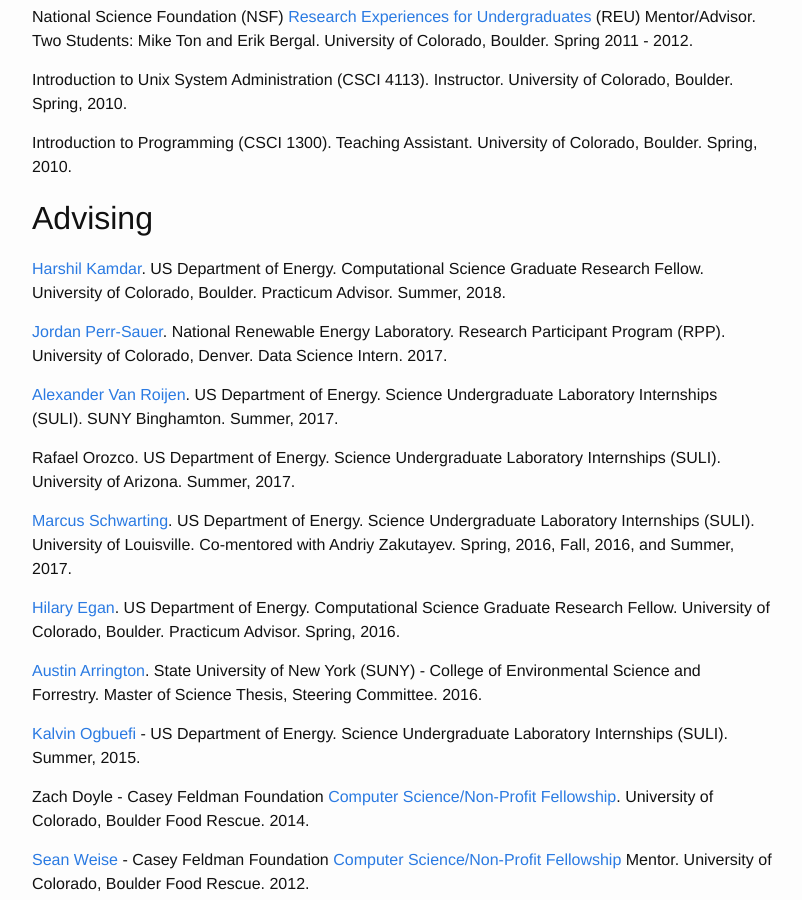
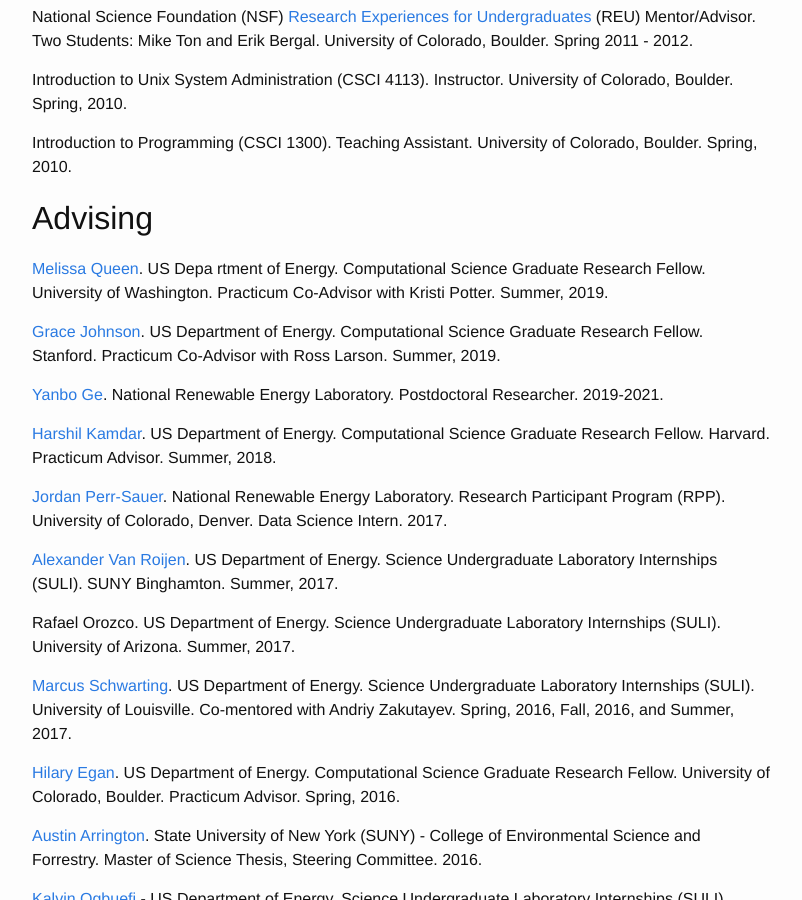
Before and after one commit to somerandomsequence/smallwhitecube, a Jekyll site: the page built from research.md, in a window 1280 px wide and 900 px high, scrolled down 11223 px. Shown: the whole window, without its empty margins (238-1040 px from the left). Built offline with Jekyll 4.4.1, drawn with Linux system fonts in a browser that asks for light colours; nearby versions of some CDN libraries.

Commit message:
students

```diff
--- a/research.md
+++ b/research.md
@@ -85,7 +85,14 @@
 
 ## Advising
 
-[Harshil Kamdar](https://www.linkedin.com/in/harshil-kamdar-22475057/). US Department of Energy. Computational Science Graduate Research Fellow. University of Colorado, Boulder. Practicum Advisor. Summer, 2018.
+[Melissa Queen](https://www.linkedin.com/in/melissa-queen-105a4641/). US Depa
+rtment of Energy. Computational Science Graduate Research Fellow. University of Washington. Practicum Co-Advisor with Kristi Potter. Summer, 2019.
+
+[Grace Johnson](https://www.linkedin.com/in/k-grace-johnson-168154116/). US Department of Energy. Computational Science Graduate Research Fellow. Stanford. Practicum Co-Advisor with Ross Larson. Summer, 2019.
+
+[Yanbo Ge](https://www.linkedin.com/in/yanbo-ge-257587114/). National Renewable Energy Laboratory. Postdoctoral Researcher. 2019-2021.
+
+[Harshil Kamdar](https://www.linkedin.com/in/harshil-kamdar-22475057/). US Department of Energy. Computational Science Graduate Research Fellow. Harvard. Practicum Advisor. Summer, 2018.
 
 [Jordan Perr-Sauer](https://www.linkedin.com/in/jordanperr/). National Renewable Energy Laboratory. Research Participant Program (RPP). University of Colorado, Denver. Data Science Intern. 2017.
 
```
